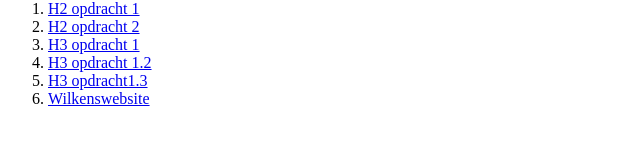
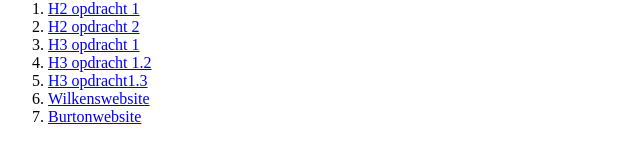
Before and after one commit to Lrkakuma33/Htmlschool, a plain HTML site: page index.html in a window 1280 px wide. Shown: the part 168-328 px from the top of the page, without its empty margins (0-640 px from the left). Drawn offline with Linux system fonts and the light colour scheme.

Commit message:
burton website

```diff
--- a/index.html
+++ b/index.html
@@ -18,6 +18,7 @@
         <li><a href="/H3/opdracht1.3.html">H3 opdracht1.3</a> </li>
 
         <li><a href="/H4/WilkensWebsite.html">Wilkenswebsite</a></li>
+        <li><a href="/H5/BurtonEducation.html">Burtonwebsite</a></li>
     </ol>
 
 </body>
```
Also changed, not shown: H5/BurtonEducation.html (renamed from H5/Burton Education.html).
